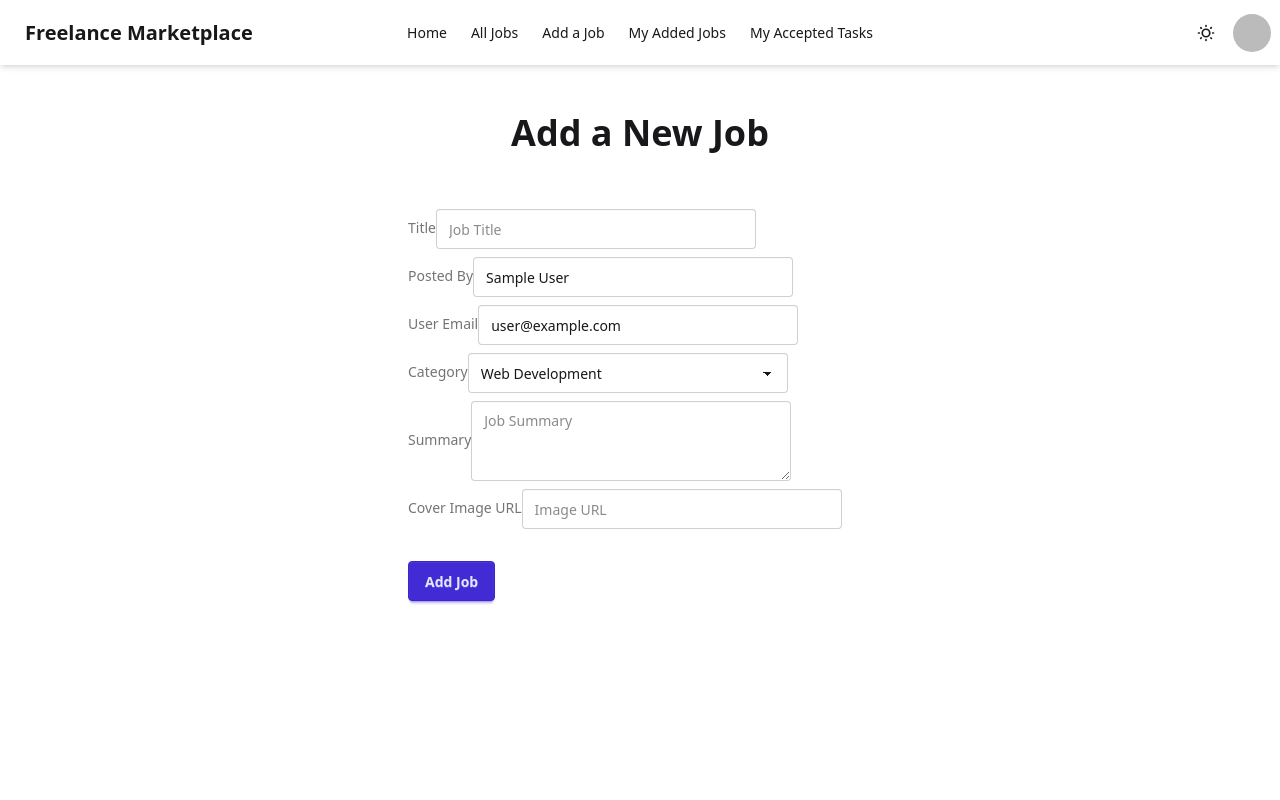
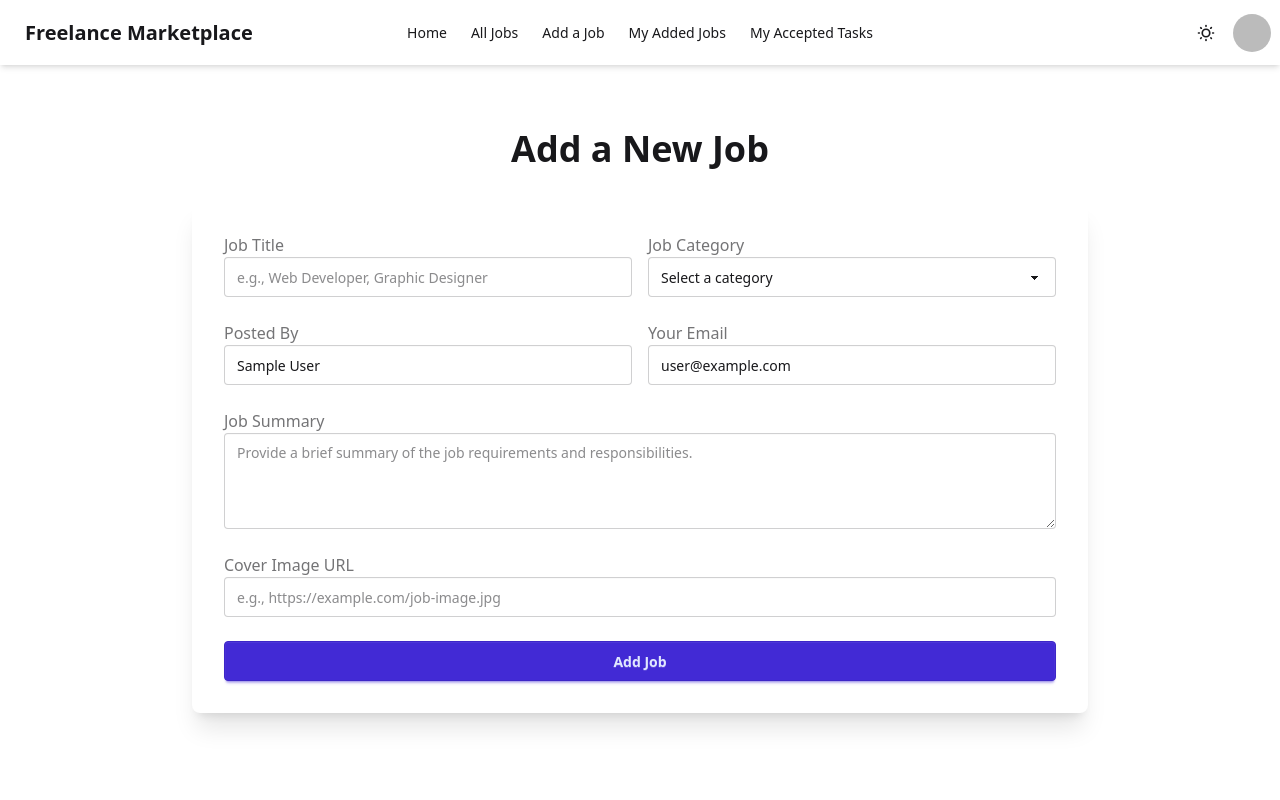
Before and after one commit to a2adib/freelance_marketplace_frontend, a React (Vite) app: page /addJob in a window 1280 px wide. Shown: the top 800 px of the page. Built offline with nearby package versions, Linux system fonts and the light colour scheme; no server answers; sample sign-in values are in the browser's storage.

Commit message:
updating the ui of AddJob

```diff
--- a/src/Pages/AddJob.jsx
+++ b/src/Pages/AddJob.jsx
@@ -47,52 +47,63 @@ const AddJob = () => {
     }
 
     return (
-        <div className="container mx-auto my-12">
+        <div className="container mx-auto my-12 p-4">
             <h1 className="text-4xl font-bold text-center mb-8">Add a New Job</h1>
-            <div className="max-w-lg mx-auto">
-                <form id="add-job-form" onSubmit={handleAddJob} className="card-body">
+            <div className="max-w-4xl mx-auto p-8 rounded-lg shadow-xl bg-base-100">
+                <form id="add-job-form" onSubmit={handleAddJob} className="space-y-6">
+                    <div className="grid grid-cols-1 md:grid-cols-2 gap-4">
                         <div className="form-control">
                             <label className="label">
-                            <span className="label-text">Title</span>
+                                <span className="label-text">Job Title</span>
                             </label>
-                        <input type="text" name="title" placeholder="Job Title" className="input input-bordered" />
+                            <input type="text" name="title" placeholder="e.g., Web Developer, Graphic Designer" className="input input-bordered w-full" required />
                         </div>
+                        <div className="form-control">
+                            <label className="label">
+                                <span className="label-text">Job Category</span>
+                            </label>
+                            <select name="category" className="select select-bordered w-full" required>
+                                <option disabled selected>Select a category</option>
+                                <option>Web Development</option>
+                                <option>Graphic Design</option>
+                                <option>Content Writing</option>
+                                <option>Digital Marketing</option>
+                                <option>Video Editing</option>
+                            </select>
+                        </div>
+                    </div>
+
+                    <div className="grid grid-cols-1 md:grid-cols-2 gap-4">
                         <div className="form-control">
                             <label className="label">
                                 <span className="label-text">Posted By</span>
                             </label>
-                        <input type="text" placeholder="Your Name" className="input input-bordered" readOnly defaultValue={user?.displayName} />
+                            <input type="text" placeholder="Your Name" className="input input-bordered w-full" readOnly defaultValue={user?.displayName} />
                         </div>
                         <div className="form-control">
                             <label className="label">
-                            <span className="label-text">User Email</span>
+                                <span className="label-text">Your Email</span>
                             </label>
-                        <input type="text" placeholder="Your Email" className="input input-bordered" readOnly defaultValue={user?.email} />
+                            <input type="text" placeholder="Your Email" className="input input-bordered w-full" readOnly defaultValue={user?.email} />
                         </div>
+                    </div>
+
                     <div className="form-control">
                         <label className="label">
-                            <span className="label-text">Category</span>
+                            <span className="label-text">Job Summary</span>
                         </label>
-                        <select name="category" className="select select-bordered">
-                            <option>Web Development</option>
-                            <option>Graphic Design</option>
-                            <option>Content Writing</option>
-                        </select>
+                        <textarea name="summary" className="textarea textarea-bordered h-24 w-full" placeholder="Provide a brief summary of the job requirements and responsibilities." required></textarea>
                     </div>
-                    <div className="form-control">
-                        <label className="label">
-                            <span className="label-text">Summary</span>
-                        </label>
-                        <textarea name="summary" className="textarea textarea-bordered" placeholder="Job Summary"></textarea>
-                    </div>
+
                     <div className="form-control">
                         <label className="label">
                             <span className="label-text">Cover Image URL</span>
                         </label>
-                        <input type="text" name="coverImage" placeholder="Image URL" className="input input-bordered" />
+                        <input type="text" name="coverImage" placeholder="e.g., https://example.com/job-image.jpg" className="input input-bordered w-full" />
                     </div>
+
                     <div className="form-control mt-6">
-                        <button className="btn btn-primary">Add Job</button>
+                        <button type="submit" className="btn btn-primary w-full">Add Job</button>
                     </div>
                 </form>
             </div>
```
Lines whose indentation alone changed are shown as unchanged.
